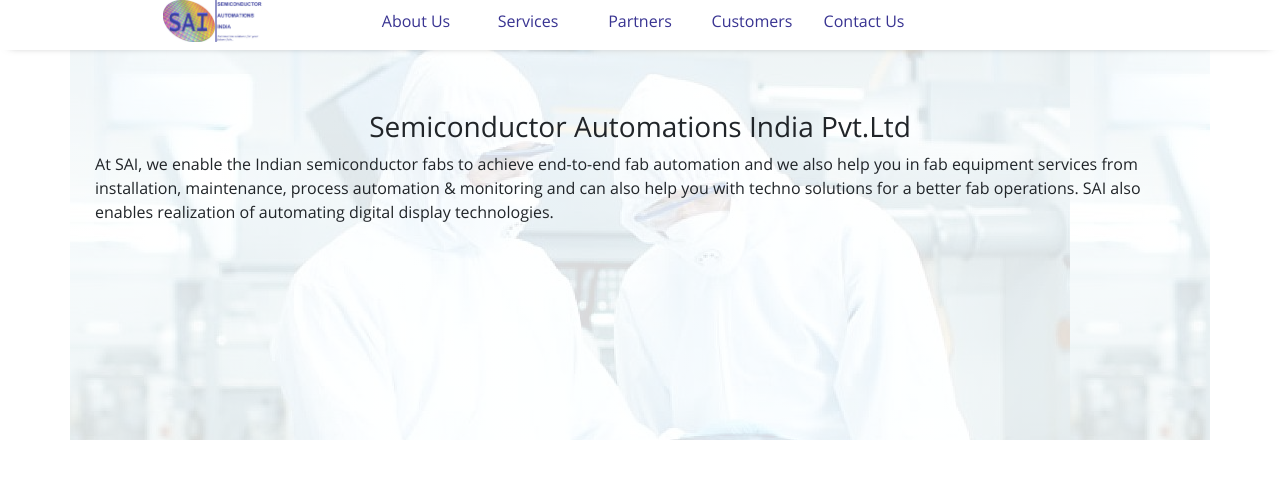
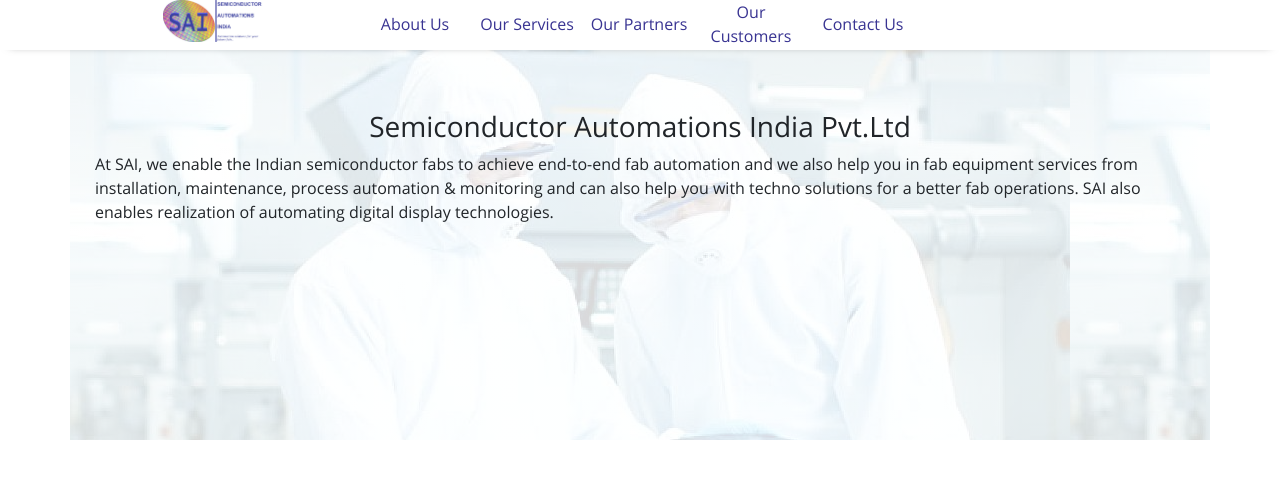
Before and after one commit to saisemi/sai, a React (Create React App) app: page / in a window 1280 px wide. Shown: the top 478 px of the page. Built offline with nearby package versions, Linux system fonts and the light colour scheme.

Commit message:
Update index.js

```diff
--- a/src/components/Header/index.js
+++ b/src/components/Header/index.js
@@ -31,6 +31,7 @@ const Navbar = styled(Col)`
 
 const Nav = styled.div`
   flex: 1 0 0px;
+  padding: 0 2px 0 0;
   border-bottom: ${({ active }) => active ? '3px solid #393492' : ''};
   &:hover {
     border-bottom: 3px solid #d3d1fa;
@@ -80,13 +81,13 @@ class Header extends React.Component {
               <A to='/about'>About Us</A>
             </Nav>
             <Nav active={hash === 'services'} onClick={() => this.setHash('services')}>
-              <A to="/services">Services</A>
+              <A to="/services">Our Services</A>
             </Nav>
             <Nav active={hash === 'partners'} onClick={() => this.setHash('partners')}>
-              <A to="/partners">Partners</A>
+              <A to="/partners">Our Partners</A>
             </Nav>
             <Nav active={hash === 'customers'} onClick={() => this.setHash('customers')}>
-              <A to="/customers">Customers</A>
+              <A to="/customers">Our Customers</A>
             </Nav>
             <Nav active={hash === 'contactus'} onClick={() => this.setHash('contactus')}>
               <A to="/contactus">Contact Us</A>
```
